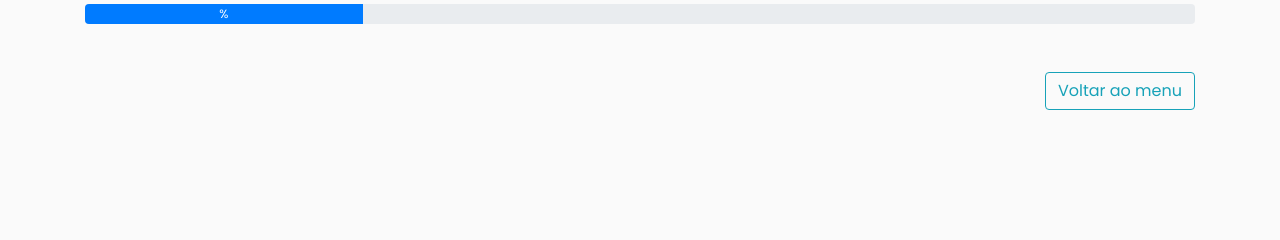
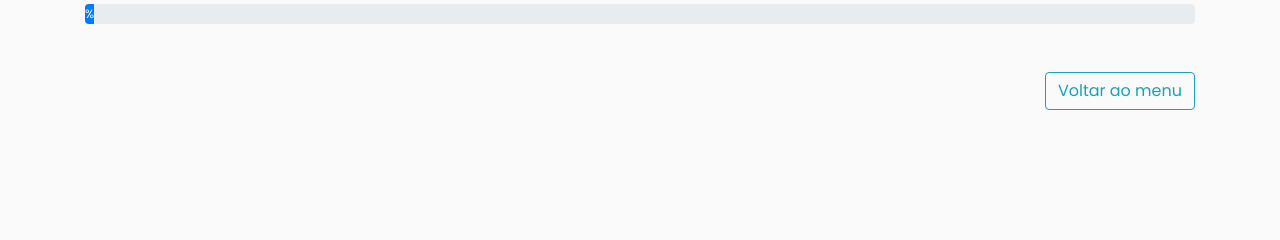
Before and after one commit to igorarmelin/tcc-software-anatomia, a CodeIgniter app: the page made by application/views/gabarito.php in a window 1280 px wide. Shown: the part 231-471 px from the top of the page. Run offline with CodeIgniter, Linux system fonts and the light colour scheme; data that the repository does not hold is empty; some libraries are stand-ins or nearby versions.

Commit message:
Finalização

```diff
--- a/application/views/gabarito.php
+++ b/application/views/gabarito.php
@@ -44,7 +44,7 @@
             <p class="h1 text-info">Você acertou: <?=$porcAcertos?>% do questionário!</p>
 
             <div class="progress" style="height: 20px;">
-                <div class="progress-bar" role="progressbar" style="width: 25%;" aria-valuenow="<?=$porcAcertos?>" aria-valuemin="0" aria-valuemax="100"><?=$porcAcertos?>%</div>
+                <div class="progress-bar" role="progressbar" style="width: <?=$porcAcertos?>%;" aria-valuenow="<?=$porcAcertos?>" aria-valuemin="0" aria-valuemax="100"><?=$porcAcertos?>%</div>
             </div>
         </div>
 
```
